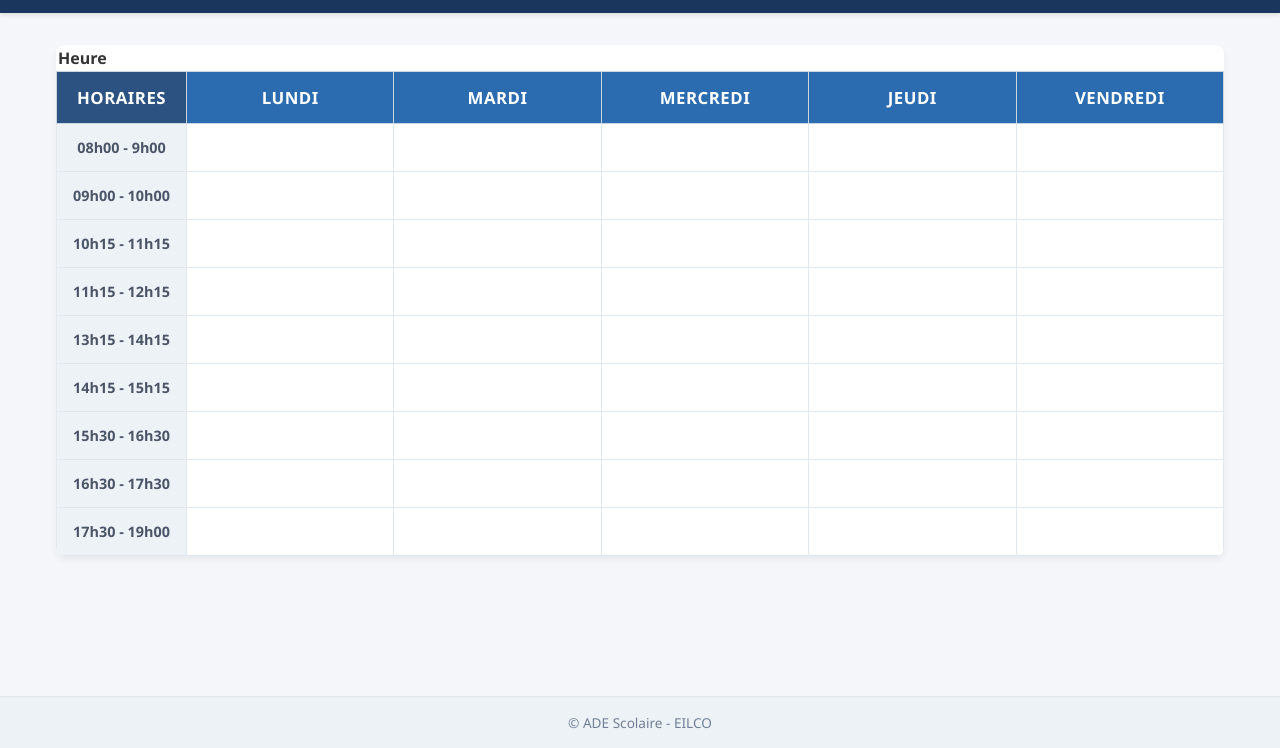
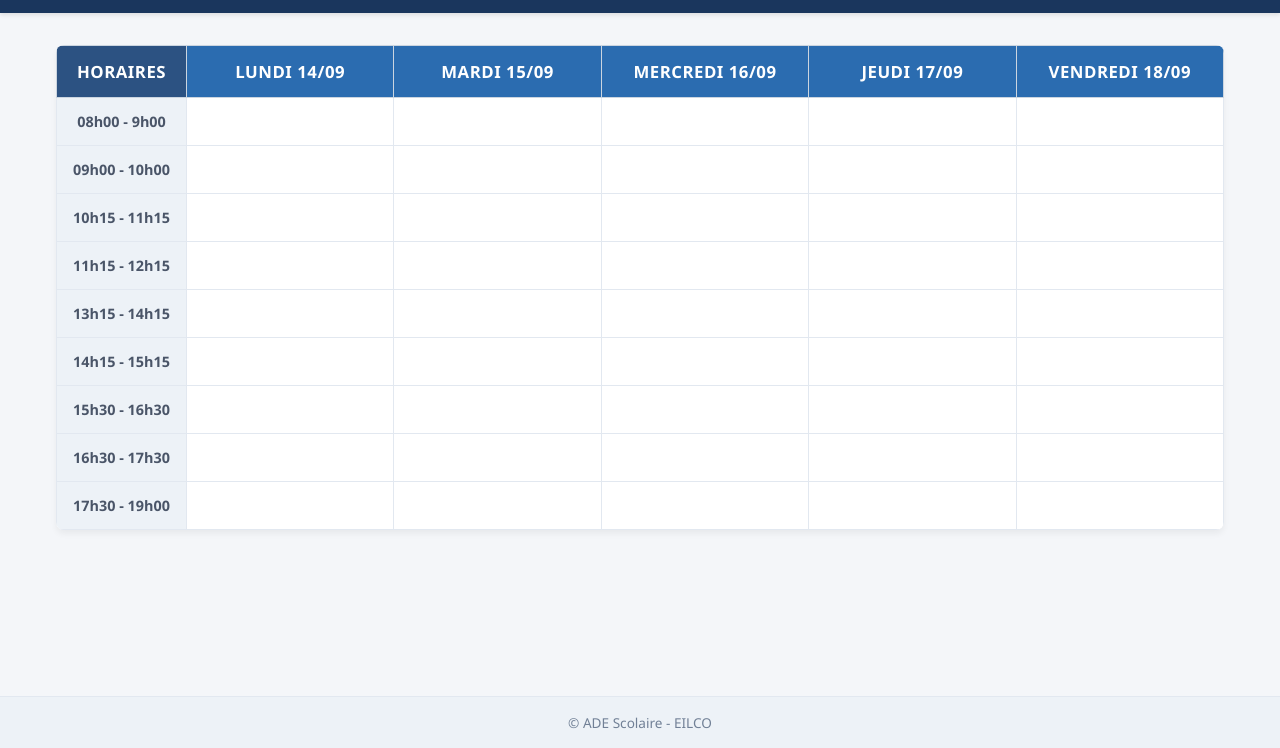
Before and after one commit to akisch01/ADE_SCOLAIRE, a plain HTML site: page index.html in a window 1280 px wide. Shown: the part 52-800 px from the top of the page. Drawn offline with Linux system fonts and the light colour scheme.

Commit message:
Ajout du jour et du mois à côté du jour de la semaine

```diff
--- a/index.html
+++ b/index.html
@@ -17,20 +17,17 @@
         </header>
 
         <main>
+
             <div class="calendrier">
-                <table>
-                    <thead>
-                        <tr>
-                            <th>Heure</th>
                 <table class="timetable">
                     <thead>
                         <tr>
                             <th class="hour-header">Horaires</th>
-                            <th>Lundi</th>
-                            <th>Mardi</th>
-                            <th>Mercredi</th>
-                            <th>Jeudi</th>
-                            <th>Vendredi</th>
+                            <th>Lundi <span id="lundi">erreur</span></th>
+                            <th>Mardi <span id="mardi">erreur</span></th>
+                            <th>Mercredi <span id="mercredi">erreur</span></th>
+                            <th>Jeudi <span id="jeudi">erreur</span></th>
+                            <th>Vendredi <span id="vendredi">erreur</span></th>
                         </tr>
                     </thead>
                     <tbody id="calendar-body">
@@ -119,4 +116,44 @@
 
         <script src="script.js"></script>
     </body>
+    <script>
+        const listeMois = ["janvier", "février", "mars", "avril", "mai", "juin", "juillet", "août", "septembre", "octobre", "novembre", "décembre"];
+        let date = new Date (Date.now())
+        let chevauchement = false;
+
+
+        const semaine = [];
+        const jourActuel = date.getDay();
+
+        const jourAvantLundi = jourActuel === 0 ? 6 : jourActuel - 1;
+
+
+        date.setDate(date.getDate() - jourAvantLundi);
+
+        for (let i = 0; i < 5; i++) {
+            semaine.push(new Date(date));
+            date.setDate(date.getDate() + 1); // Passer au jour suivant
+        }
+
+
+        let lundi = semaine[0].getDate() + "/" +  String(semaine[0].getMonth() + 1).padStart(2, '0');
+        let mardi = semaine[1].getDate() + "/" + String(semaine[1].getMonth() + 1).padStart(2, '0');
+        let mercredi = semaine[2].getDate() + "/" + String(semaine[2].getMonth() + 1).padStart(2, '0');
+        let jeudi = semaine[3].getDate() + "/" + String(semaine[3].getMonth() + 1).padStart(2, '0');
+        let vendredi = semaine[4].getDate() + "/" + String(semaine[4].getMonth() + 1).padStart(2, '0');
+
+
+        let mois = listeMois[date.getMonth()];
+
+        document.getElementById("lundi").innerHTML = lundi;
+        document.getElementById("mardi").innerHTML = mardi;
+        document.getElementById("mercredi").innerHTML = mercredi;
+        document.getElementById("jeudi").innerHTML = jeudi;
+        document.getElementById("vendredi").innerHTML = vendredi;
+
+
+
+
+        // document.getElementById("date semaine").innerHTML = semaine;
+    </script>
 </html>
```
